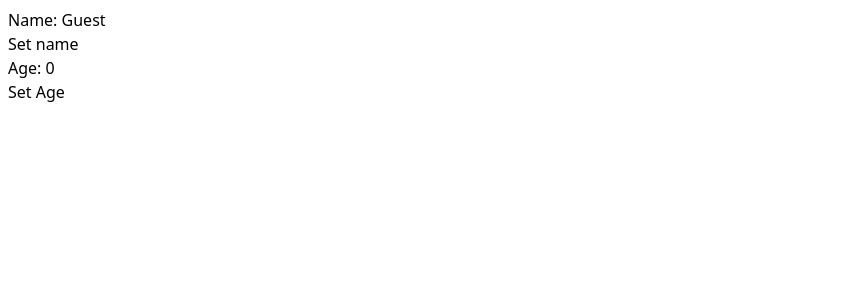
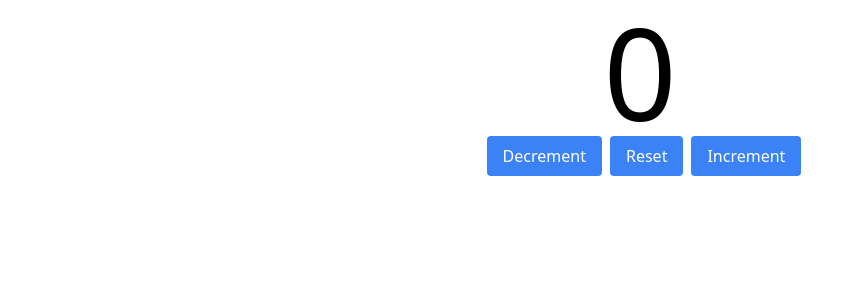
Before and after one commit to sanskarOH/my--react-app, a React (Vite) app: page / in a window 1280 px wide. Shown: the top 300 px of the page, without its empty margins (0-856 px from the left). Built offline with nearby package versions, Linux system fonts and the light colour scheme.

Commit message:
added counter

```diff
--- a/src/App.jsx
+++ b/src/App.jsx
@@ -9,7 +9,9 @@
 // import Button from "./component/Button.jsx";
 // import ProfilePic from "./component/ProfilePic.jsx";
 
-import States from "./component/States.jsx";
+// import States from "./component/States.jsx";\
+
+import Counter from "./component/Counter.jsx";
 function App() {
   return (
     <>
@@ -25,7 +27,8 @@ function App() {
       {/* <List /> */}
       {/* <Button /> */}
       {/* <ProfilePic /> */}
-      <States />
+      {/* <States /> */}
+      <Counter />
     </>
   );
 }
--- /dev/null
+++ b/src/component/Counter.jsx
@@ -0,0 +1,39 @@
+import React, { useState } from "react";
+import "../styles/components.css";
+const Counter = () => {
+  const [count, setCount] = useState(0);
+
+  const incrementCount = () => {
+    setCount(count + 1);
+  };
+
+  const decrementCount = () => {
+    // if (count == 0) {
+    //   resetCount();
+    // } else {
+    //   setCount(count - 1);
+    // } to set that val should not go beyond zero
+    setCount(count - 1);
+  };
+
+  const resetCount = () => {
+    setCount(0);
+  };
+
+  return (
+    <div className="text-center font-sans space-x-2">
+      <p className=" text-9xl">{count}</p>
+      <button className="btn" onClick={decrementCount}>
+        Decrement
+      </button>
+      <button className="btn" onClick={resetCount}>
+        Reset
+      </button>
+      <button className="btn" onClick={incrementCount}>
+        Increment
+      </button>
+    </div>
+  );
+};
+
+export default Counter;
--- /dev/null
+++ b/src/styles/components.css
@@ -0,0 +1,3 @@
+.btn {
+  @apply bg-blue-500 text-white py-2 px-4 rounded hover:bg-blue-600;
+}
```
